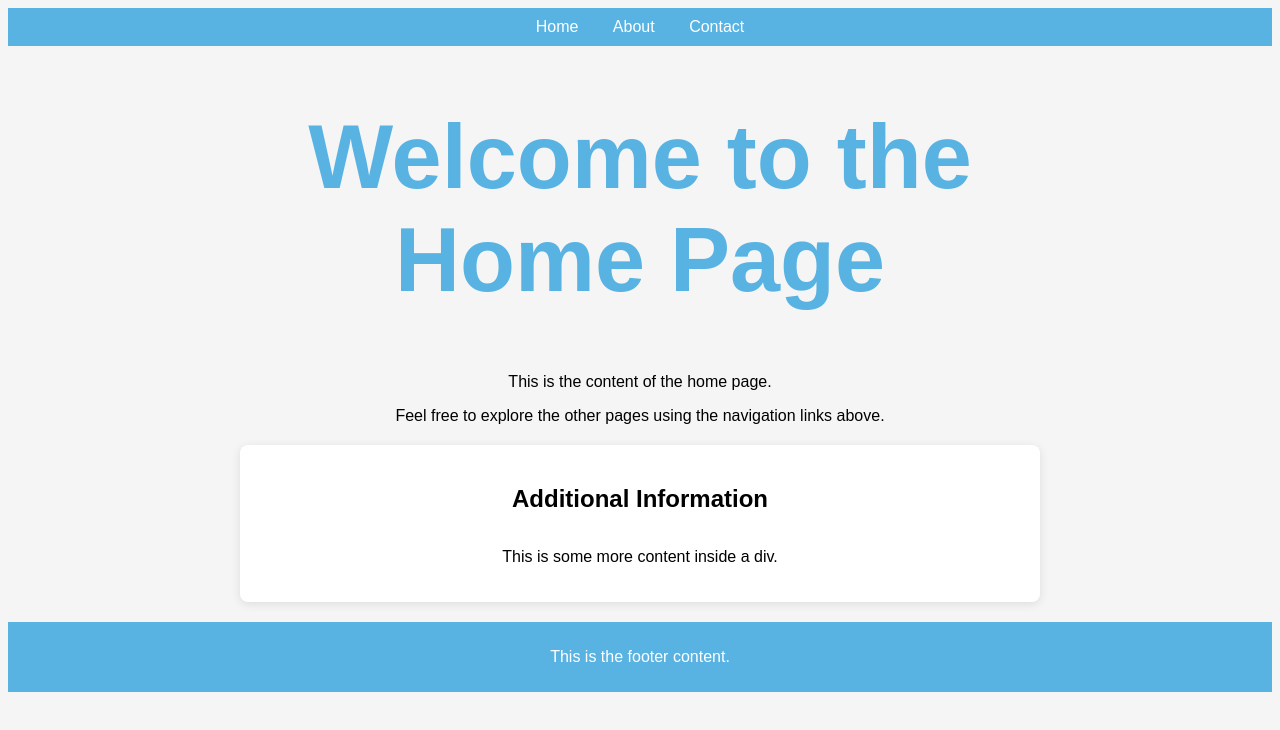
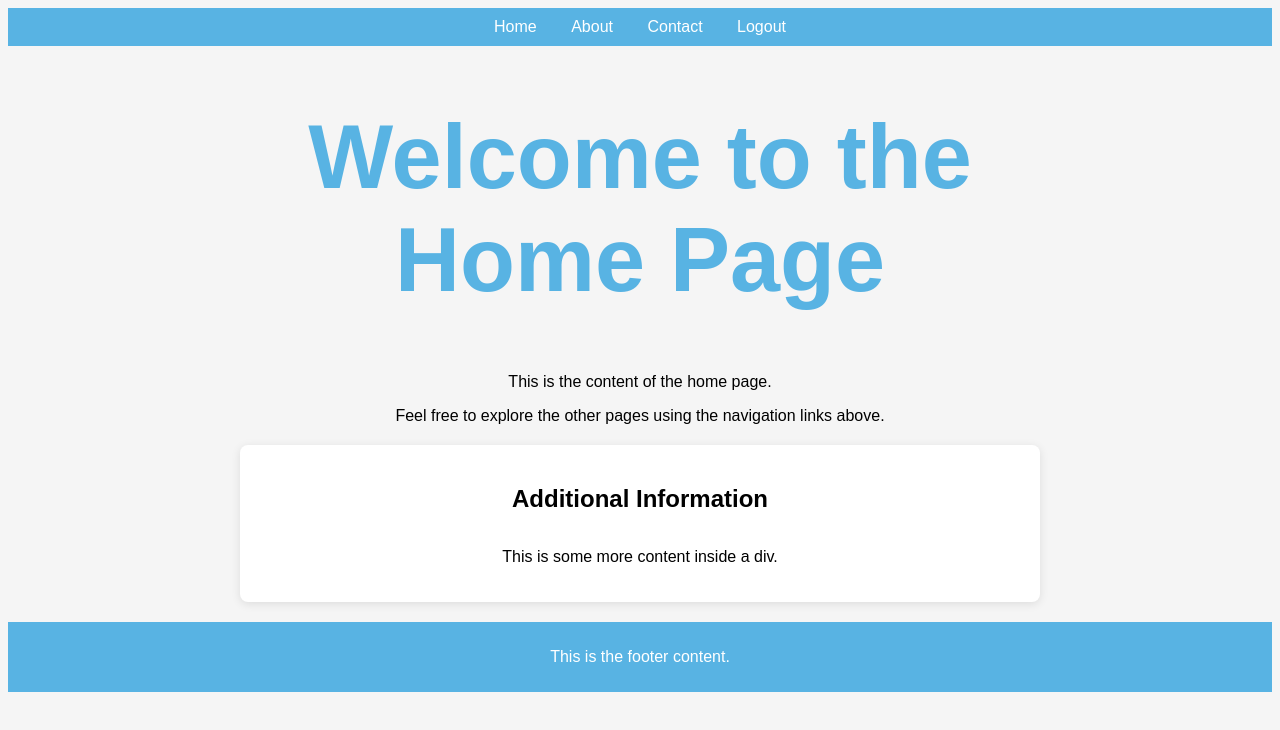
Before and after one commit to ayush9085/CSS, a plain HTML site: page index.html in a window 1280 px wide. Drawn offline with Linux system fonts and the light colour scheme.

Commit message:
logout button

```diff
--- a/index.html
+++ b/index.html
@@ -8,11 +8,13 @@
    <link rel="stylesheet" href="style.css">
 </head>
 <body>
+  <!-- lets add a logout button in navbar -->
   <nav>
     <ul>
       <li><a href=" index.html">Home</a></li>
       <li><a href="about.html">About</a></li>
       <li><a href="contact.html">Contact</a></li>
+      <li><a href="login.html">Logout</a></li>
     </ul>
   </nav>
   <div class="container">
```
Also changed, not shown: style.css (line endings or trailing spaces).
